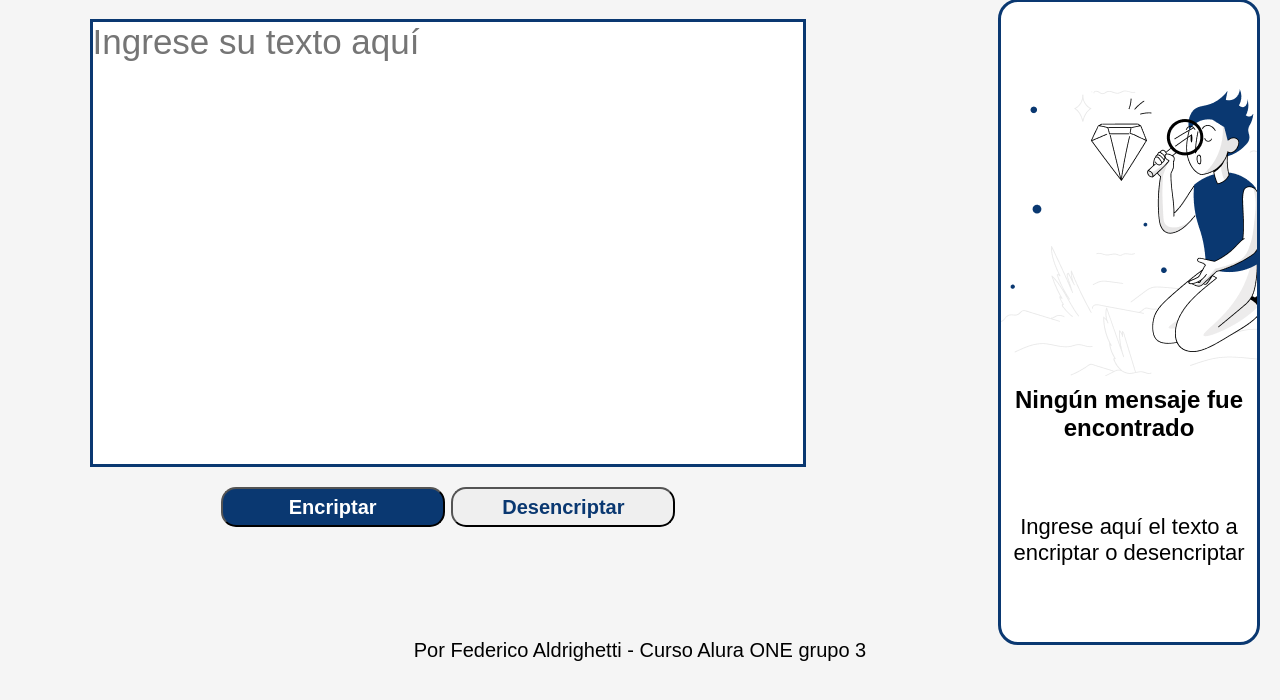
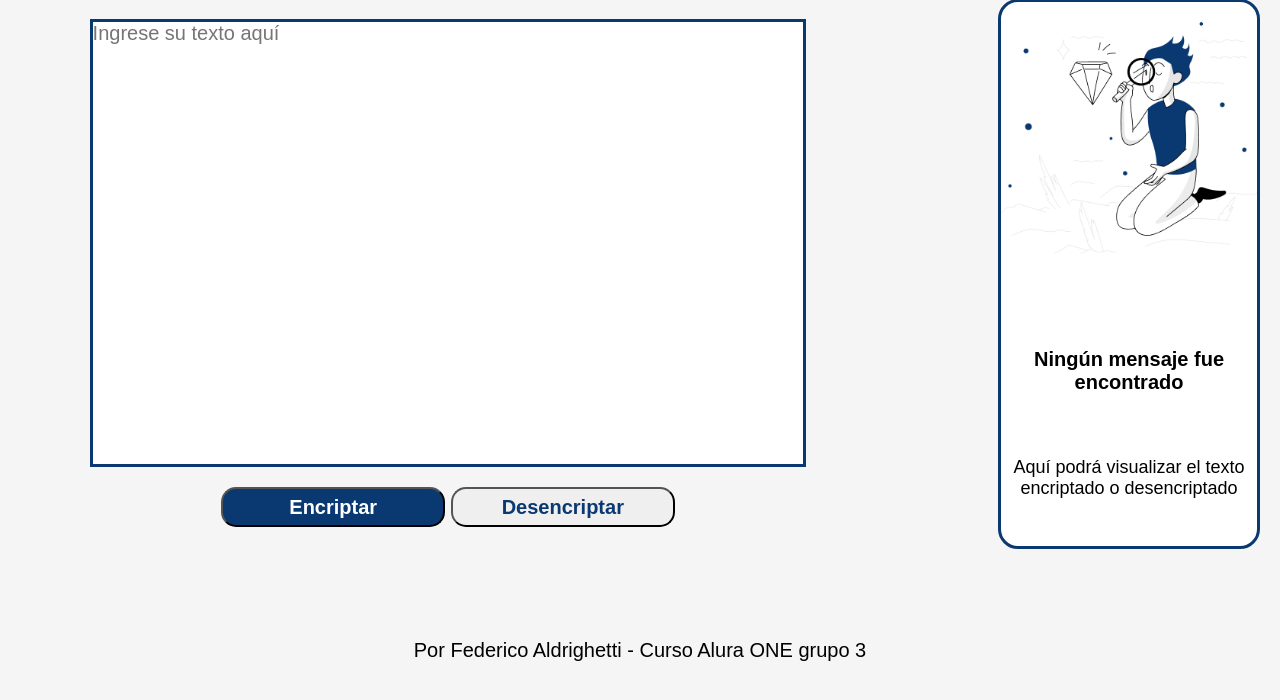
Before and after one commit to faldrighetti/challenge-alura-encriptador, a plain HTML site: page index.html in a window 1280 px wide. Shown: the part 56-756 px from the top of the page. Drawn offline with Linux system fonts and the light colour scheme.

Commit message:
Adaptación del CSS a 100%

```diff
--- a/encriptador.css
+++ b/encriptador.css
@@ -1,7 +1,7 @@
 *{
     margin: 0;
     padding: 0;
-    font-size: 24px;
+    font-size: 20px;
     font-family: Arial, Helvetica, sans-serif;
 }
 
@@ -38,7 +38,7 @@ section{
     margin: auto;
     margin-top: 20px;
     resize: none;
-    font-size: 35px;
+    font-size: 20px;
     color: royalblue;
     border: solid 3px #0A3871;
 }
@@ -67,22 +67,22 @@ section{
 
 .seccion-2{
     width: 20%;
-    height: 100%;
+    height: 85%;
     background-color: #ffff;
     border-radius: 20px;
     margin-right: 20px;
     border: solid 3px #0A3871;
 }
 
-.caja-muneco{
+.muneco{
     height: 60%;
     width: 100%;
-    padding-top: 70px;
     box-sizing: border-box;
     overflow: hidden;
 }
 
 .advertencia{
+    padding-top: 20px;
     height: 20%;
     width: 100%;
     text-align: center;
@@ -92,20 +92,19 @@ section{
     height: 20%;
     width: 100%;
     text-align: center;
-    font-size: 22px;
+    font-size: 18px;
 }
 
 #resultado{
     height: 70%;
     width: 100%;
-    color: green;
-    font-size: 35px;
+    color: #0A3871;
+    font-size: 20px;
     margin-top: 5px;
     overflow-wrap: break-word;
 }
 
 #boton-copiar{
-    margin-top: 20px;
     position: relative;
     top: 200px;
     display: block;
@@ -129,3 +128,8 @@ footer{
 .oculto{
     display: none;
 }
+
+#imagen-muneco{
+    padding-top: 20px;
+    width: 100%;
+}
--- a/encriptador.js
+++ b/encriptador.js
@@ -6,7 +6,7 @@ const cambios = [['e', 'enter'], ['i','imes'], ['a', 'ai'], ['o','ober'], ['u',
 
 let textoIngresado = document.querySelector('#campo-texto')
 
-let cajaMunieco = document.querySelector('.caja-muneco')
+let cajaMunieco = document.querySelector('.muneco')
 let advertencia = document.querySelector('.advertencia')
 let textoInstruccion = document.querySelector('.texto-instruccion')
 let campoCopiar = document.querySelector('#copiar')
--- a/index.html
+++ b/index.html
@@ -22,14 +22,14 @@
         </section>
 
         <section class="seccion-2">
-            <div class="caja-muneco">
-                <img src="Muneco.png" alt="Imagen de un muñeco de Alura">
+            <div class="muneco">
+                <img id="imagen-muneco" src="Muneco.png" alt="Imagen de un muñeco de Alura">
             </div>
             <div class="advertencia">
                 <h3>Ningún mensaje fue encontrado</h3>
             </div>
             <div class="texto-instruccion">
-                Ingrese aquí el texto a encriptar o desencriptar
+                Aquí podrá visualizar el texto encriptado o desencriptado
             </div>
             <div class="oculto" id="resultado">
             </div>
```
